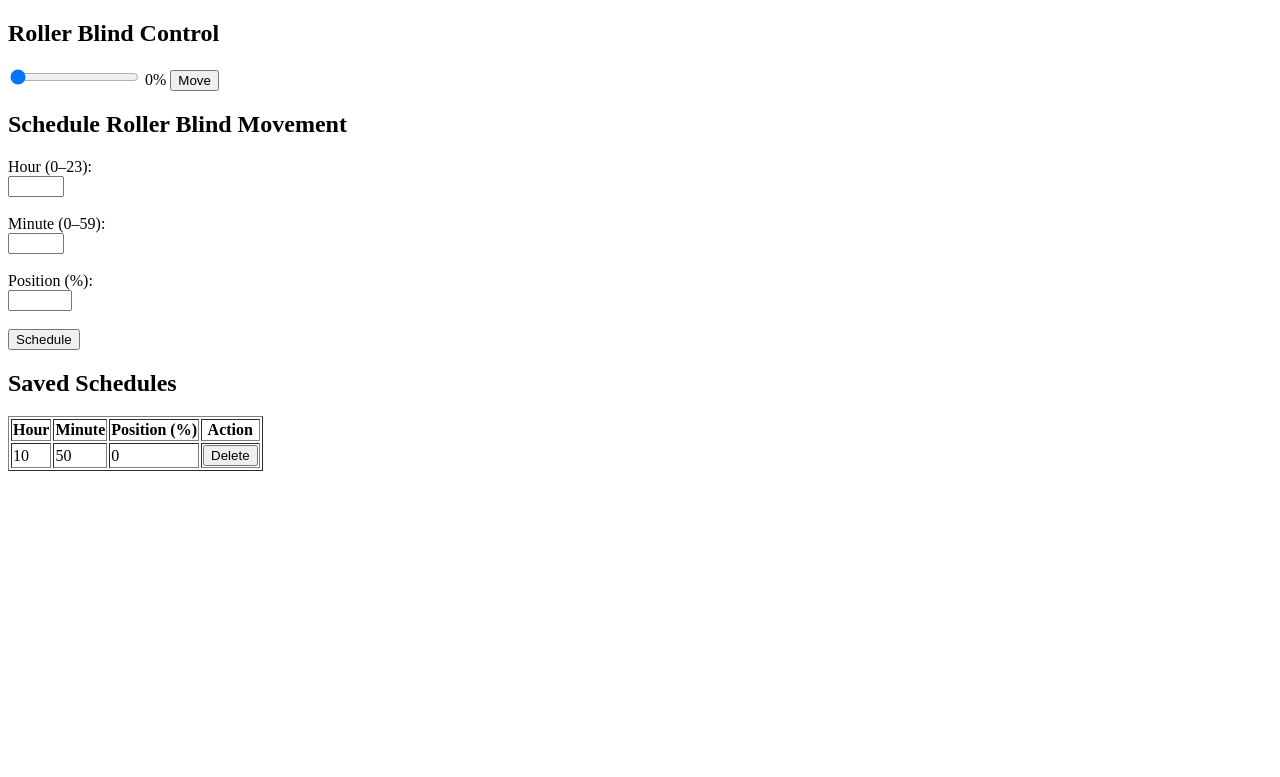
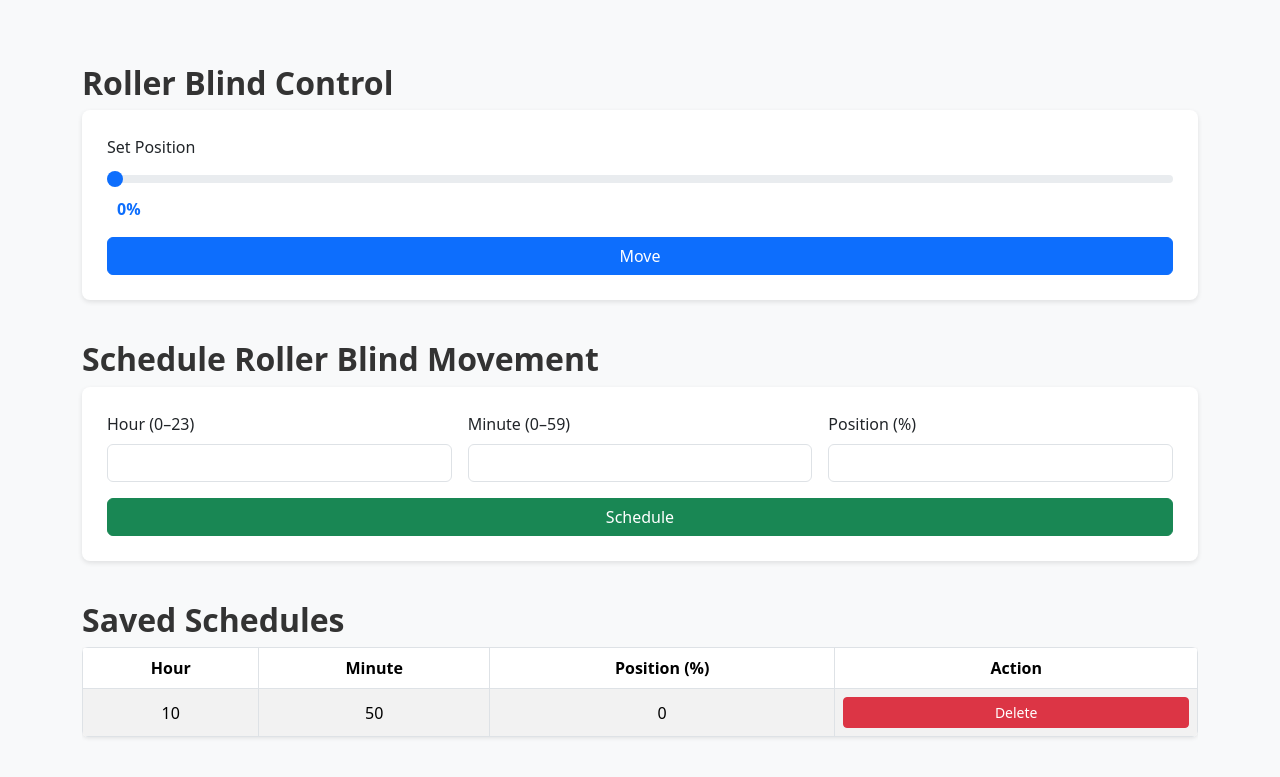
Before and after one commit to Lody-dev/auto-blinds, a Flask app: page / in a window 1280 px wide. Shown: the top 777 px of the page. Run offline with Flask 3, Linux system fonts and the light colour scheme; data comes from the database, SQL or seed files in the repository; both versions use the stored data as it was after the commit; data that the repository does not hold is empty.

Commit message:
Server side finished

```diff
--- a/server/app.py
+++ b/server/app.py
@@ -1,6 +1,7 @@
 from flask import Flask, render_template, request, redirect
 from flask_apscheduler import APScheduler
 import subprocess
+from datetime import datetime
 import sqlite3
 
 app = Flask(__name__)
--- a/server/templates/index.html
+++ b/server/templates/index.html
@@ -1,13 +1,79 @@
 <!DOCTYPE html>
-<html>
+<html lang="en">
 <head>
   <meta charset="utf-8">
+  <meta name="viewport" content="width=device-width, initial-scale=1">
   <title>Roller Blinds Control</title>
+  <link href="https://cdn.jsdelivr.net/npm/bootstrap@5.3.3/dist/css/bootstrap.min.css" rel="stylesheet">
+  <style>
+    body {
+      background-color: #f8f9fa;
+      font-size: 1rem;
+    }
+
+    h2 {
+      margin-top: 40px;
+      color: #333;
+      font-weight: 600;
+    }
+
+    .form-section {
+      background: #fff;
+      border-radius: 8px;
+      box-shadow: 0 2px 5px rgba(0,0,0,0.1);
+      padding: 25px;
+      margin-bottom: 40px;
+    }
+
+    .slider-value {
+      font-weight: 600;
+      color: #0d6efd;
+      margin-left: 10px;
+    }
+
+    input[type="range"] {
+      width: 100%;
+      accent-color: #0d6efd;
+    }
+
+    .btn {
+      min-width: 100px;
+    }
+
+    table {
+      background: #fff;
+      border-radius: 6px;
+      overflow: hidden;
+      box-shadow: 0 1px 4px rgba(0,0,0,0.1);
+    }
+
+    th {
+      background-color: #0d6efd;
+      color: white;
+      text-align: center;
+    }
+
+    td {
+      text-align: center;
+      vertical-align: middle;
+    }
+
+    @media (max-width: 576px) {
+      body {
+        font-size: 0.95rem;
+      }
+    }
+  </style>
 </head>
-<body>
+<body class="py-4 px-3 px-sm-5">
+
+<div class="container">
+
   <h2>Roller Blind Control</h2>
-
-<form method="post" >
+  <div class="form-section">
+    <form method="post">
+      <div class="mb-3">
+        <label for="slider" class="form-label">Set Position</label>
         <input
           type="range"
           name="value"
@@ -15,51 +81,72 @@
           max="100"
           value="{{ slider_position }}"
           id="slider"
+          class="form-range"
           oninput="updateValue(this.value)"
         >
-    <span id="sliderValue">{{ slider_position }}%</span>
-    <input type="submit" name="action" value="Move">
+        <span id="sliderValue" class="slider-value">{{ slider_position }}%</span>
+      </div>
+      <input type="submit" name="action" value="Move" class="btn btn-primary w-100 w-sm-auto">
     </form>
+  </div>
 
   <h2>Schedule Roller Blind Movement</h2>
- <form method="post">
-  <label for="hour">Hour (0–23):</label><br>
-  <input type="number" id="hour" name="hour" min="0" max="23" required><br><br>
+  <div class="form-section">
+    <form method="post" class="row g-3">
+      <div class="col-12 col-md-4">
+        <label for="hour" class="form-label">Hour (0–23)</label>
+        <input type="number" id="hour" name="hour" min="0" max="23" class="form-control" required>
+      </div>
+      <div class="col-12 col-md-4">
+        <label for="minute" class="form-label">Minute (0–59)</label>
+        <input type="number" id="minute" name="minute" min="0" max="59" class="form-control" required>
+      </div>
+      <div class="col-12 col-md-4">
+        <label for="position" class="form-label">Position (%)</label>
+        <input type="number" id="position" name="position" min="0" max="100" class="form-control" required>
+      </div>
+      <div class="col-12">
+        <input type="submit" name="action" value="Schedule" class="btn btn-success w-100 w-sm-auto">
+      </div>
+    </form>
+  </div>
 
-  <label for="minute">Minute (0–59):</label><br>
-  <input type="number" id="minute" name="minute" min="0" max="59" required><br><br>
-
-  <label for="position">Position (%):</label><br>
-  <input type="number" id="position" name="position" min="0" max="100" required><br><br>
-
-  <input type="submit" name="action" value="Schedule">
-</form>
   <h2>Saved Schedules</h2>
-<table border="1">
+  <div class="table-responsive">
+    <table class="table table-striped table-bordered align-middle">
+      <thead>
         <tr>
           <th>Hour</th>
           <th>Minute</th>
           <th>Position (%)</th>
           <th>Action</th>
         </tr>
+      </thead>
+      <tbody>
         {% for schedule in schedules %}
         <tr>
           <td>{{ schedule[1] }}</td>
           <td>{{ schedule[2] }}</td>
           <td>{{ schedule[3] }}</td>
           <td>
-            <form method="post" style="display:inline">
+            <form method="post" class="d-inline">
               <input type="hidden" name="id" value="{{ schedule[0] }}">
-                <input type="submit" name="action" value="Delete">
+              <input type="submit" name="action" value="Delete" class="btn btn-danger btn-sm w-100 w-sm-auto">
             </form>
           </td>
         </tr>
         {% endfor %}
+      </tbody>
     </table>
+  </div>
+
+</div>
+
 <script>
 function updateValue(val) {
     document.getElementById('sliderValue').textContent = val + "%";
 }
 </script>
+
 </body>
 </html>
```
Also changed, not shown: server/roller_blinds.db. Lines whose indentation alone changed are shown as unchanged.
